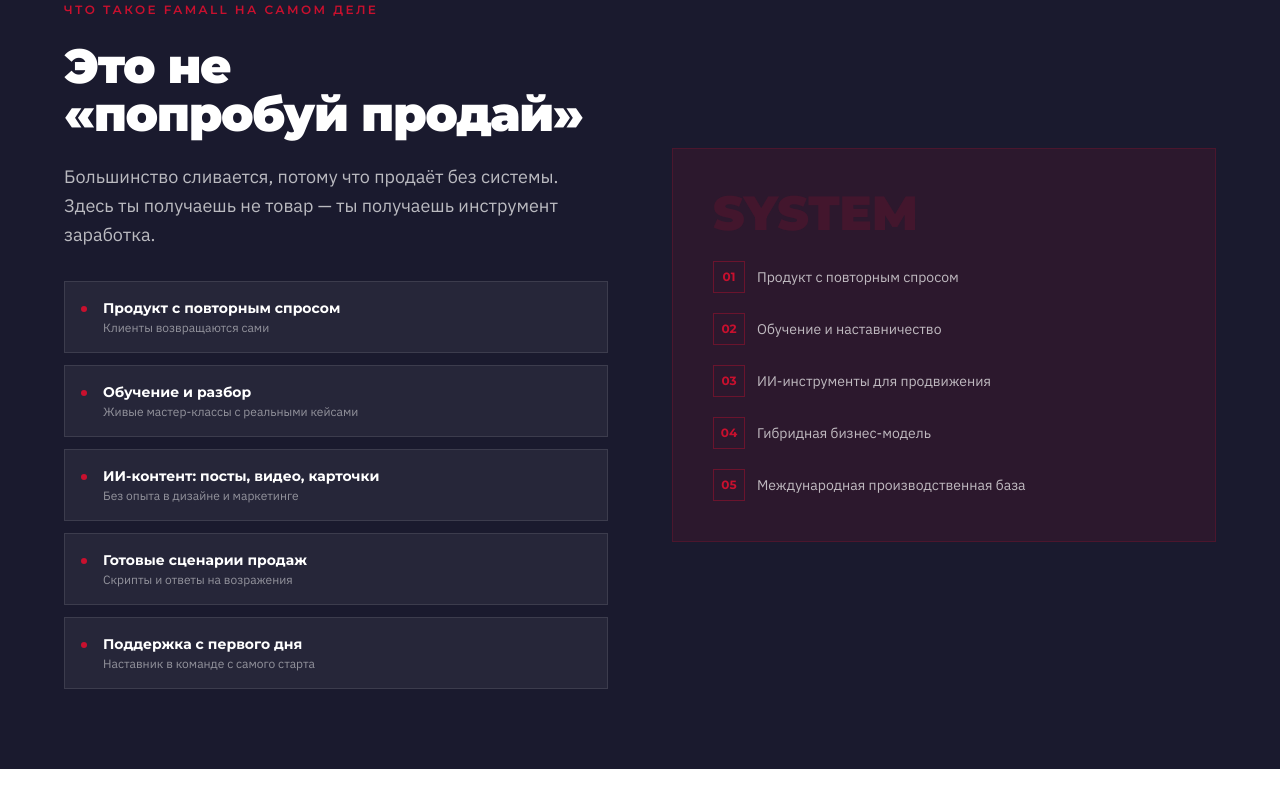
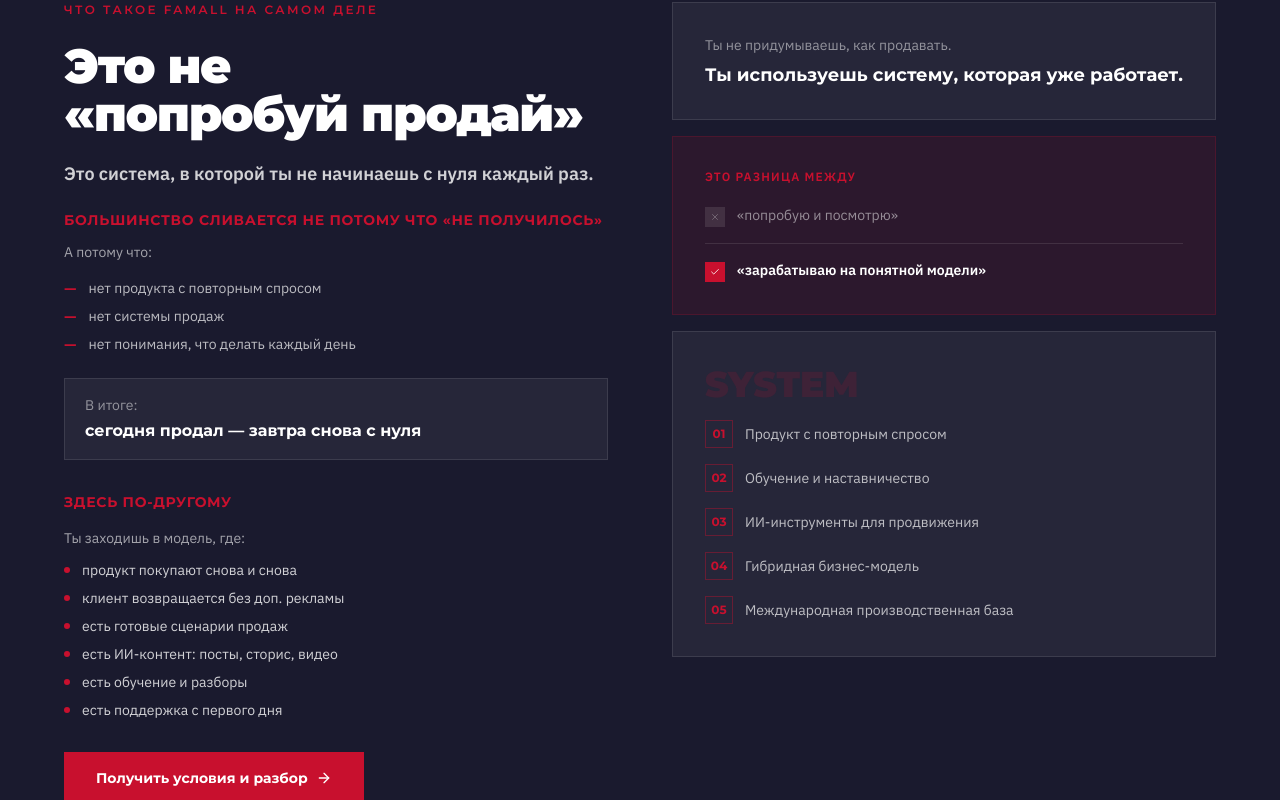
Before and after one commit to pr-poehali-dev/famall-landing-project, a React (Vite) app: page / in a window 1280 px wide. Shown: the part 1380-2180 px from the top of the page. Built offline with nearby package versions, Linux system fonts and the light colour scheme.

Commit message:
feat: add recurring sales system

```diff
--- a/src/pages/Index.tsx
+++ b/src/pages/Index.tsx
@@ -274,46 +274,104 @@ export default function Index() {
       {/* ─── NOT JARS (БЛОК 1) ─── */}
       <section className="py-20 px-4 bg-famall-dark" id="not-jars">
         <div className="max-w-6xl mx-auto">
-          <div className="grid md:grid-cols-2 gap-16 items-center">
+          <div className="grid md:grid-cols-2 gap-16 items-start">
+
+            {/* LEFT — текст */}
             <div>
               <div className="text-xs font-montserrat font-semibold tracking-[0.2em] uppercase text-famall-red mb-6 reveal">Что такое Famall на самом деле</div>
               <h2 className="font-montserrat font-black text-4xl md:text-5xl leading-tight tracking-tight text-white mb-6 reveal delay-100">
                 Это не<br />«попробуй продай»
               </h2>
-              <p className="font-ibm text-lg text-white/70 leading-relaxed mb-8 reveal delay-200">
-                Большинство сливается, потому что продаёт без системы.
-                Здесь ты получаешь не товар — ты получаешь инструмент заработка.
+              <p className="font-ibm text-lg text-white/80 font-semibold leading-snug mb-6 reveal delay-150">
+                Это система, в которой ты не начинаешь с нуля каждый раз.
               </p>
-              <div className="space-y-3 reveal delay-300">
+
+              <p className="font-montserrat font-bold text-sm text-famall-red uppercase tracking-wider mb-3 reveal delay-200">
+                Большинство сливается не потому что «не получилось»
+              </p>
+              <p className="font-ibm text-sm text-white/60 mb-4 reveal delay-200">А потому что:</p>
+              <div className="space-y-2 mb-6 reveal delay-200">
                 {[
-                  ["Продукт с повторным спросом", "Клиенты возвращаются сами"],
-                  ["Обучение и разбор", "Живые мастер-классы с реальными кейсами"],
-                  ["ИИ-контент: посты, видео, карточки", "Без опыта в дизайне и маркетинге"],
-                  ["Готовые сценарии продаж", "Скрипты и ответы на возражения"],
-                  ["Поддержка с первого дня", "Наставник в команде с самого старта"],
-                ].map(([title, desc]) => (
-                  <div key={title} className="flex items-start gap-4 p-4 bg-white/5 border border-white/10">
-                    <div className="w-1.5 h-1.5 bg-famall-red rounded-full mt-2 flex-shrink-0" />
-                    <div>
-                      <div className="font-montserrat font-bold text-sm text-white">{title}</div>
-                      <div className="text-xs text-white/50 mt-0.5 font-ibm">{desc}</div>
-                    </div>
+                  "нет продукта с повторным спросом",
+                  "нет системы продаж",
+                  "нет понимания, что делать каждый день",
+                ].map((item, i) => (
+                  <div key={i} className="flex items-center gap-3">
+                    <span className="text-famall-red font-bold text-base leading-none">—</span>
+                    <span className="font-ibm text-sm text-white/70">{item}</span>
                   </div>
                 ))}
               </div>
+              <div className="bg-white/5 border border-white/10 px-5 py-4 mb-8 reveal delay-300">
+                <p className="font-ibm text-sm text-white/50 mb-1">В итоге:</p>
+                <p className="font-montserrat font-bold text-white">сегодня продал — завтра снова с нуля</p>
               </div>
-            <div className="bg-famall-red/10 border border-famall-red/20 p-10 reveal delay-200">
-              <div className="font-montserrat font-black text-5xl text-famall-red/15 mb-6">SYSTEM</div>
-              <div className="space-y-5">
+
+              <p className="font-montserrat font-bold text-sm text-famall-red uppercase tracking-wider mb-4 reveal delay-300">
+                Здесь по-другому
+              </p>
+              <p className="font-ibm text-sm text-white/60 mb-3 reveal delay-300">Ты заходишь в модель, где:</p>
+              <div className="space-y-2 mb-8 reveal delay-300">
+                {[
+                  "продукт покупают снова и снова",
+                  "клиент возвращается без доп. рекламы",
+                  "есть готовые сценарии продаж",
+                  "есть ИИ-контент: посты, сторис, видео",
+                  "есть обучение и разборы",
+                  "есть поддержка с первого дня",
+                ].map((item, i) => (
+                  <div key={i} className="flex items-center gap-3">
+                    <div className="w-1.5 h-1.5 bg-famall-red rounded-full flex-shrink-0" />
+                    <span className="font-ibm text-sm text-white/80">{item}</span>
+                  </div>
+                ))}
+              </div>
+
+              <a href="#cta" className="inline-flex items-center gap-2 bg-famall-red text-white font-montserrat font-bold text-sm px-8 py-4 hover:bg-famall-red-dark transition-colors reveal delay-400">
+                Получить условия и разбор <Icon name="ArrowRight" size={16} />
+              </a>
+            </div>
+
+            {/* RIGHT — контраст */}
+            <div className="space-y-4 reveal delay-200">
+              <div className="bg-white/5 border border-white/10 p-8">
+                <p className="font-ibm text-sm text-white/50 mb-2">Ты не придумываешь, как продавать.</p>
+                <p className="font-montserrat font-bold text-lg text-white leading-snug">
+                  Ты используешь систему, которая уже работает.
+                </p>
+              </div>
+
+              <div className="bg-famall-red/10 border border-famall-red/20 p-8">
+                <p className="font-ibm text-xs text-famall-red uppercase tracking-widest font-semibold mb-5">Это разница между</p>
+                <div className="space-y-4">
+                  <div className="flex items-start gap-3">
+                    <div className="w-5 h-5 bg-white/10 flex items-center justify-center flex-shrink-0 mt-0.5">
+                      <Icon name="X" size={10} className="text-white/30" />
+                    </div>
+                    <span className="font-ibm text-sm text-white/50">«попробую и посмотрю»</span>
+                  </div>
+                  <div className="w-full h-px bg-white/10" />
+                  <div className="flex items-start gap-3">
+                    <div className="w-5 h-5 bg-famall-red flex items-center justify-center flex-shrink-0 mt-0.5">
+                      <Icon name="Check" size={10} className="text-white" />
+                    </div>
+                    <span className="font-ibm text-sm text-white font-semibold">«зарабатываю на понятной модели»</span>
+                  </div>
+                </div>
+              </div>
+
+              <div className="bg-white/5 border border-white/10 p-8">
+                <div className="font-montserrat font-black text-4xl text-famall-red/15 mb-4">SYSTEM</div>
+                <div className="space-y-4">
                   {[
                     "Продукт с повторным спросом",
                     "Обучение и наставничество",
                     "ИИ-инструменты для продвижения",
                     "Гибридная бизнес-модель",
-                  "Международная производственная база"
+                    "Международная производственная база",
                   ].map((item, i) => (
                     <div key={i} className="flex items-center gap-3">
-                    <div className="w-8 h-8 border border-famall-red/40 flex items-center justify-center flex-shrink-0">
+                      <div className="w-7 h-7 border border-famall-red/40 flex items-center justify-center flex-shrink-0">
                         <span className="font-montserrat font-bold text-xs text-famall-red">0{i + 1}</span>
                       </div>
                       <span className="text-sm text-white/70 font-ibm">{item}</span>
@@ -321,6 +379,8 @@ export default function Index() {
                   ))}
                 </div>
               </div>
+            </div>
+
           </div>
         </div>
       </section>
```
Lines whose indentation alone changed are shown as unchanged.
